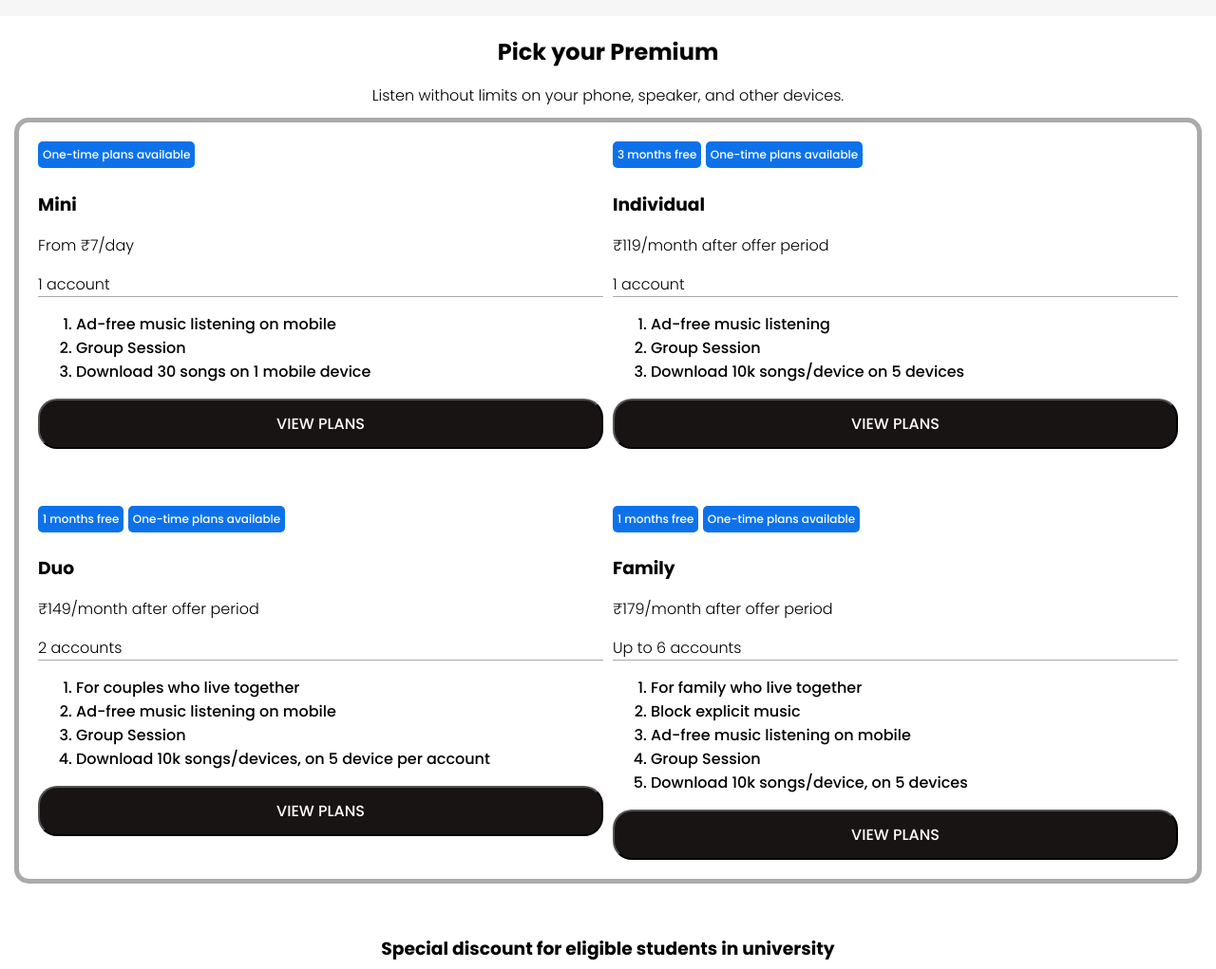
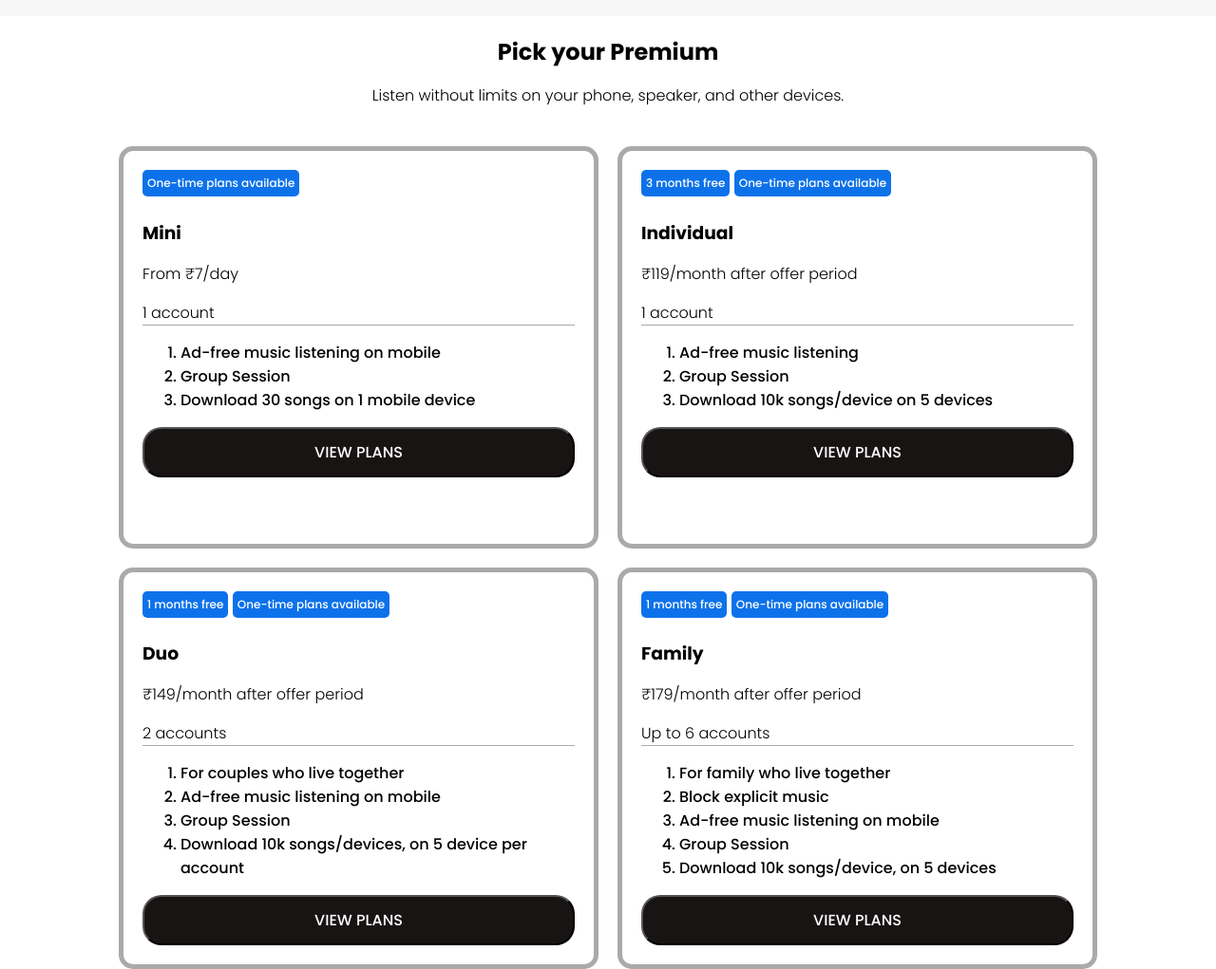
Before and after one commit to Aamir-Sohail772/Spotify-Landing-Page, a plain HTML site: page index.html in a window 1280 px wide. Shown: the part 922-1943 px from the top of the page at 95% size. Drawn offline with Linux system fonts and the light colour scheme.

Commit message:
card css change

```diff
--- a/style.css
+++ b/style.css
@@ -134,7 +134,7 @@ section section button:hover {
     cursor: pointer;
 }
 
-#premium {
+/* #premium {
     background-color: rgb(255, 255, 255);
     text-align: center;
     padding: 20px;
@@ -142,7 +142,7 @@ section section button:hover {
 
 section h2 {
     margin: 0;
-}
+} */
 
 /*
   section article  {
@@ -163,8 +163,8 @@ section h2 {
   }
   */
 
-.price-cards {
-    /* styles for the parent element of the articles */
+/* .price-cards {
+    styles for the parent element of the articles
     display: grid;
     grid-template-columns: repeat(2, 1fr);
     grid-template-rows: repeat(2, 1fr);
@@ -230,8 +230,97 @@ section h2 {
 
 .price-cards button:hover {
     transform: scale(1.02);
-}
+} */
 
+/*  */
+
+
+#premium {
+    background-color: rgb(255, 255, 255);
+    text-align: center;
+    padding: 20px;
+  }
+
+  section section h2 {
+    margin: 0;
+  }
+
+  section .price-cards {
+    display: grid;
+    grid-template-columns: repeat(2, 1fr);
+    grid-template-rows: repeat(2, 1fr);
+    gap: 10px;
+    padding: 20px 100px;
+    text-align: left;
+  }
+
+  @media (max-width: 650px) {
+    section .price-cards {
+      grid-template-columns: repeat(1, 1fr);
+      grid-template-rows: repeat(4, auto);
+      padding: 20px;
+    }
+  }
+
+  .price-cards article {
+    border-radius: 10px;
+    box-shadow: 0px 0px 0px 5px rgb(170, 170, 170);
+    padding: 20px;
+    margin: 10px;
+  }
+
+   .card-header {
+    border-bottom: 1px solid rgb(170, 170, 170);
+  }
+
+  .card-header span {
+    display: inline-block;
+    width: fit-content;
+    margin-bottom: 5px;
+    font-size: 0.75rem;
+    background-color: rgb(13, 114, 234);
+    color: rgb(255, 255, 255);
+    padding: 5px;
+    font-weight: 500;
+    border-radius: 5px;
+  }
+
+  /* Select the h3 within the card header, and remove its bottom margin */
+  .price-cards .card-header h3 {
+    margin-bottom: 0;
+  }
+
+  /* Select the p tags within the card header, remove its bottom margin as well, and make the font weight of value 300 */
+  .price-cards .card-header p {
+    margin-bottom: 0;
+    font-weight: 300;
+  }
+
+  /* Select the list items within the card body, and make their font-weight of value 500 */
+  .price-cards .card-body ol li {
+    font-weight: 500;
+  }
+
+  /* Select the buttons of the price cards and add the following styles */
+  .price-cards .card-body button {
+    background-color: rgb(25, 20, 20);
+    padding: 12px 40px;
+    font-family: inherit;
+    font-size: inherit;
+    font-weight: 500;
+    color: rgb(255, 255, 255);
+    border-radius: 20px;
+    cursor: pointer;
+    transition: transform 0.2s;
+    width: 100%;
+  }
+
+  /* On hover, buttons' size should scale to 1.02 */
+  .price-cards .card-body button:hover {
+    transform: scale(1.02);
+  }
+
+/*  */
 /* Selecting the section with id "students-offer" */
 #students-offer {
     background-color: rgb(255, 255, 255);
```
